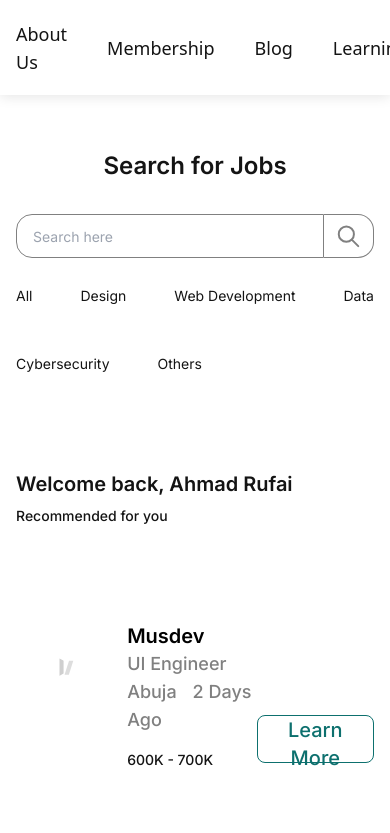
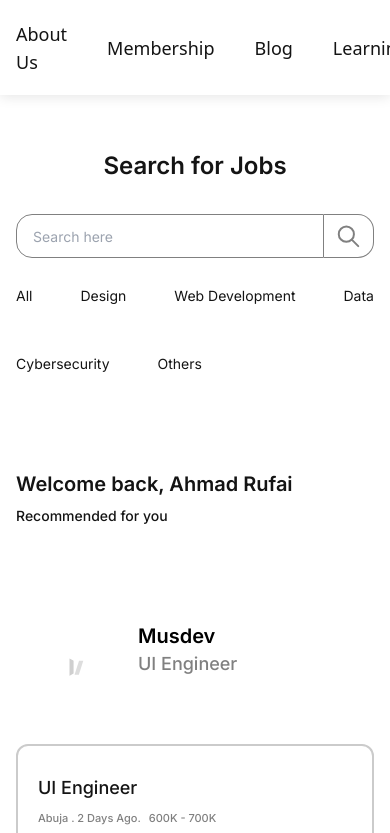
Before and after one commit to Muslim-Software-Developers/Musdev-fe, a Next.js app: page /app/jobs in a window 390 px wide. Shown: the top 833 px of the page. Built offline with nearby package versions, Linux system fonts and the light colour scheme; no server answers.

Commit message:
working on job page

```diff
--- a/src/pages/app/jobs.tsx
+++ b/src/pages/app/jobs.tsx
@@ -119,13 +119,14 @@ const SearchBar = () => {
 const JobCard = ({ job }: { job: JobInfo }) => {
   return (
     <div className="flex justify-between items-end">
-      <div className="flex gap-x-10">
+      <div className="flex w-full flex-col gap-x-10">
+        <div className="w-full flex flex-row mb-8">
           <span
-          className={`bg-[${job.color}] w-[90px] h-[90px] rounded-[5px] flex items-center justify-center`}
+            className={`bg-[${job.color}] w-[90px] h-[90px] mr-[32px] rounded-[5px] flex items-center justify-center`}
           >
             <Image src="/images/logo.svg" width={69} height={19} alt="" />
           </span>
-        <div>
+          <span className="md:w-[full]">
             <h4 className="text-black text-xl capitalize font-semibold">
               {job.company}
             </h4>
@@ -133,6 +134,7 @@ const JobCard = ({ job }: { job: JobInfo }) => {
               {job.title}
             </span>
 
+            <div className="hidden md:flex w-full flex-col md:flex-row md:justify-between border-coolGray-50">
               <div>
                 <div className="font-medium text-lg text-[#808080] space-x-4 capitalize">
                   <span>{job.location}</span>
@@ -144,13 +146,34 @@ const JobCard = ({ job }: { job: JobInfo }) => {
                   </span>
                 )}
               </div>
-        </div>
-      </div>
-      <div>
               <Button variant="outline" className="capitalize">
                 Learn more
               </Button>
             </div>
+          </span>
+        </div>
+
+        <div className="w-full md:hidden flex flex-col md:flex-row md:justify-between border-neutral05 border-[2px] p-5 rounded-xl">
+          <span className="font-medium text-lg text-neutral01 capitalize pt-2 mb-2">
+            {job.title}
+          </span>
+
+          <div className="flex flex-row items-center justify-start mb-3 bg-white">
+            <div className="font-medium text-[11px] text-[#808080] capitalize mr-2">
+              <span>{job.location}</span> . <span>2 days ago.</span>
+            </div>
+            {job.amount && (
+              <span className="font-medium text-[11px] text-[#808080] capitalize">
+                {job.amount}
+              </span>
+            )}
+          </div>
+          <Button variant="outline" className="capitalize w-[45%] text-sm">
+            <p className="text-sm">Learn more</p>
+          </Button>
+        </div>
+      </div>
+      <div></div>
     </div>
   );
 };
```
Lines whose indentation alone changed are shown as unchanged.
